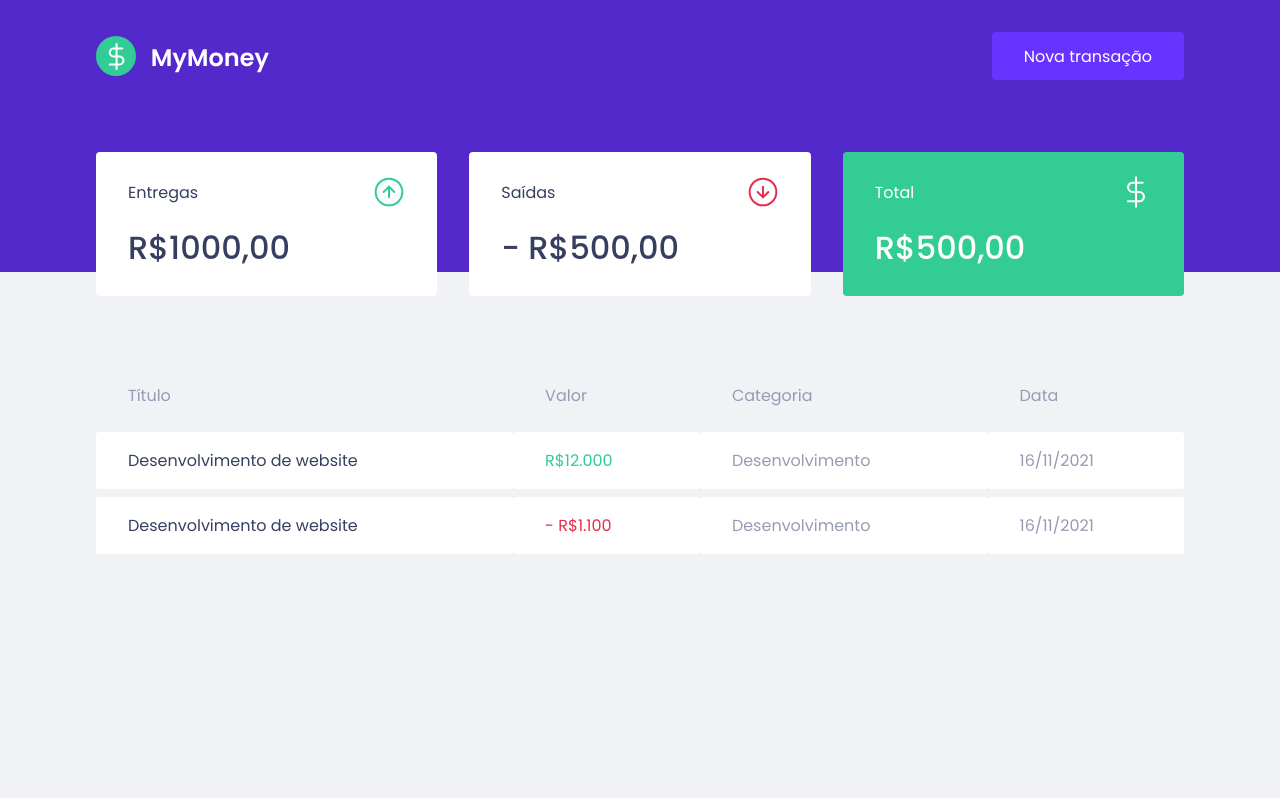
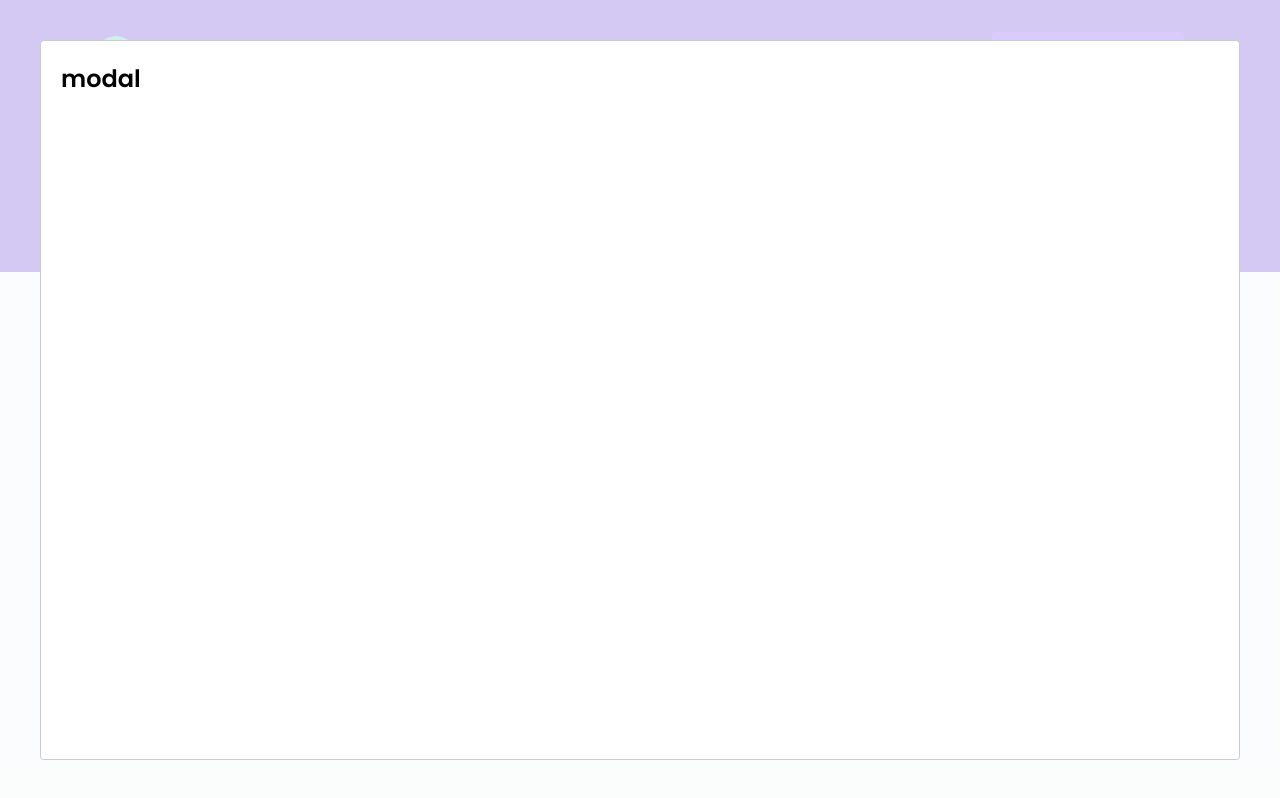
Before and after one commit to Brun0-marinh0/MyMoney, a React (Create React App) app: page / in a window 1280 px wide. Both pictures are taken after a click on the button "Nova transação". Built offline with nearby package versions, Linux system fonts and the light colour scheme; no server answers; what miragejs would draw is missing.

Commit message:
base modal

```diff
--- a/package.json
+++ b/package.json
@@ -7,6 +7,7 @@
     "miragejs": "^0.1.42",
     "react": "^17.0.2",
     "react-dom": "^17.0.2",
+    "react-modal": "^3.14.4",
     "react-scripts": "4.0.3",
     "styled-components": "^5.3.3",
     "web-vitals": "^1.0.1"
@@ -19,6 +20,7 @@
     "@types/node": "^12.0.0",
     "@types/react": "^17.0.0",
     "@types/react-dom": "^17.0.0",
+    "@types/react-modal": "^3.13.1",
     "@types/styled-components": "^5.1.15",
     "typescript": "^4.1.2"
   },
--- a/src/App.tsx
+++ b/src/App.tsx
@@ -1,13 +1,35 @@
+import {useState} from 'react'
+import Modal from 'react-modal'
 import { Header } from './components/Header'
 import { Dashboard } from './components/Dashboard'
 
 import {GlobalStyle} from './styles/global'
 
+Modal.setAppElement('#root')
+
 export function App() {
+
+  const [isNewTransactionModalOpen, setIsNewTransactionModalOpen] = useState(false)
+
+    function handleOpenNewTransactionModal(){
+        setIsNewTransactionModalOpen(true)
+    }
+
+    function handleCloseNewTransactionModal(){
+        setIsNewTransactionModalOpen(false)
+    }
+
   return (
     <>
-      <Header/>
+      <Header onOpenNewTransactionModal={handleOpenNewTransactionModal}/>
+      <Modal
+          isOpen={isNewTransactionModalOpen}
+          onRequestClose={handleCloseNewTransactionModal}>
+          <h2>modal</h2>
+      </Modal>
+
       <Dashboard/>
+
       <GlobalStyle/>
     </>
   );
--- a/src/components/Header/index.tsx
+++ b/src/components/Header/index.tsx
@@ -1,15 +1,21 @@
+
 import logoImg from '../../assets/logo.svg'
 import {Container, Content} from './styles'
 
+interface HeaderProps{
+    onOpenNewTransactionModal: () => void
+}
 
-export function Header(){
+export function Header({onOpenNewTransactionModal}: HeaderProps){
+
     return(
         <Container>
             <Content>
                 <img src={logoImg} alt="MyMoney" />
-                <button>
+                <button onClick={onOpenNewTransactionModal}>
                     Nova transação
                 </button>
+
             </Content>
         </Container>
     )
--- a/src/components/Header/styles.ts
+++ b/src/components/Header/styles.ts
@@ -5,8 +5,6 @@
     background: var(--blue);
 
 `
-
-
 export const Content = styled.div`
     max-width: 1120px;
 
```
Also changed, not shown: 1 other file (tests, documents, lock files or other folders).
